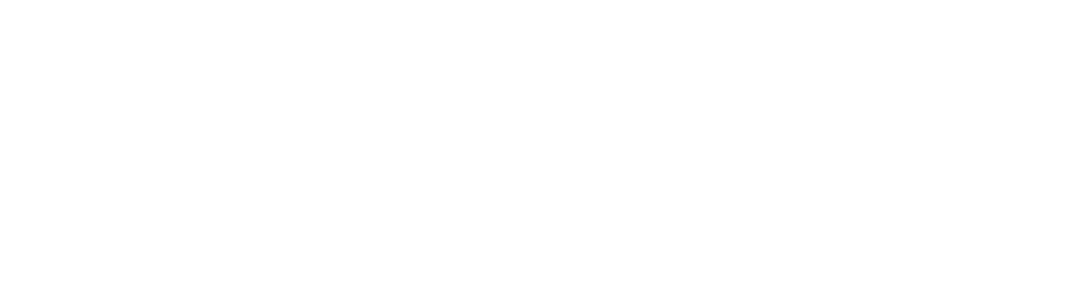
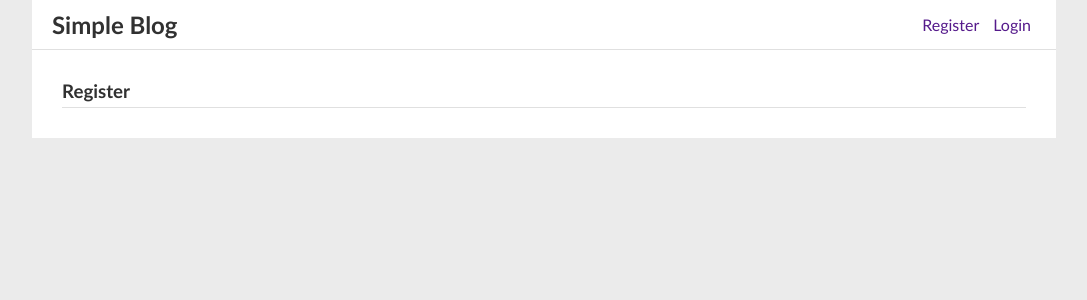
Before and after one commit to Rezuanul-Islam-Fahim/simple-blog-site, a Flask app: page /auth/register in a window 1280 px wide. Before the commit the part shown is empty. Shown: the top 300 px of the page, without its empty margins (96-1183 px from the left). Run offline with Flask 2, Linux system fonts and the light colour scheme.

Commit message:
Update base.html file

```diff
--- a/website/static/style.css
+++ b/website/static/style.css
@@ -7,4 +7,54 @@
     width: 80%;
     margin: auto;
     background-color: white;
+    overflow: hidden;
 }
+
+header {
+    display: block;
+    padding-top: 10px;
+    padding-bottom: 10px;
+    border-bottom: 1px solid #e0e0e0;
+    overflow: hidden;
+}
+header h2 {
+    display: inline-flex;
+    padding: 0;
+    padding-left: 20px;
+    margin: 0;
+    color: rgb(49, 49, 49);
+    font-family: 'Trebuchet MS', 'Lucida Sans Unicode', 'Lucida Grande', 'Lucida Sans', Arial, sans-serif;
+}
+nav {
+    float: right;
+    overflow: hidden;
+    display: inline-flex;
+}
+
+nav ul {
+    list-style-type: none;
+    padding: 5px 20px 0 0;
+    margin: 0;
+}
+
+nav ul li {
+    display: inline-block;
+    padding: 0 5px 0 5px;
+}
+
+nav ul li a {
+    text-decoration: none;
+    font-family: 'Trebuchet MS', 'Lucida Sans Unicode', 'Lucida Grande', 'Lucida Sans', Arial, sans-serif;
+}
+
+.content {
+    padding: 30px;
+}
+
+.content h3 {
+    padding: 0 0 5px 0;
+    margin: 0;
+    color: rgb(49, 49, 49);
+    border-bottom: 1px solid #e0e0e0;
+    font-family: 'Trebuchet MS', 'Lucida Sans Unicode', 'Lucida Grande', 'Lucida Sans', Arial, sans-serif;
+}
--- a/website/templates/auth/register.html
+++ b/website/templates/auth/register.html
@@ -0,0 +1,5 @@
+{% extends 'base.html' %}
+
+{% block header %}
+  {% block title %}Register{% endblock %}
+{% endblock %}
--- a/website/templates/base.html
+++ b/website/templates/base.html
@@ -3,9 +3,8 @@
   <head>
     <meta charset="UTF-8" />
     <meta name="viewport" content="width=device-width, initial-scale=1.0" />
-    <!-- <link rel="stylesheet" href="{{ url_for('static', filename='style.css') }}"> -->
-    <link rel="stylesheet" href="../static/style.css" />
-    <title>{% block title %}{% endblock %}</title>
+    <link rel="stylesheet" href="{{ url_for('static', filename='style.css') }}">
+    <title>{% block title %}{% endblock %} - Simple Blog</title>
   </head>
   <body>
     <div class="wrapper">
@@ -23,6 +22,9 @@
           </ul>
         </nav>
       </header>
+      <div class="content">
+        <h3>{% block header %}{% endblock %}</h3>
+      </div>
     </div>
   </body>
 </html>
```
